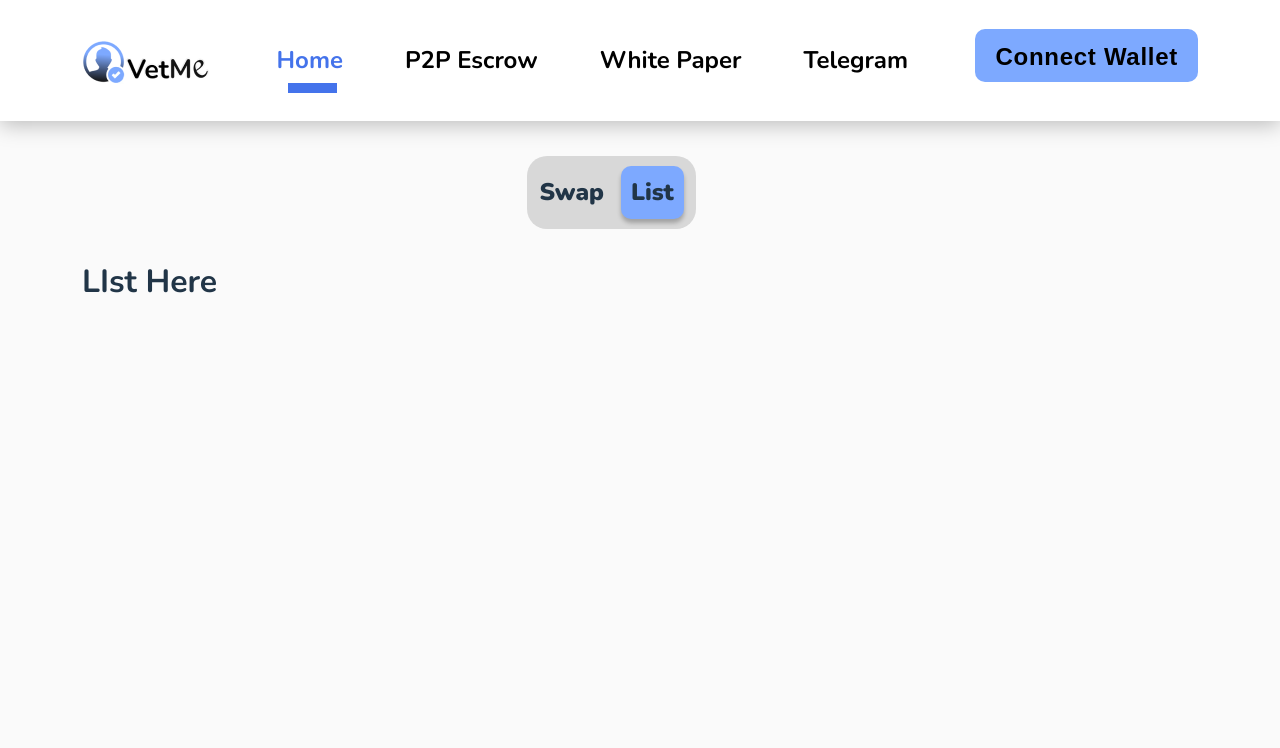
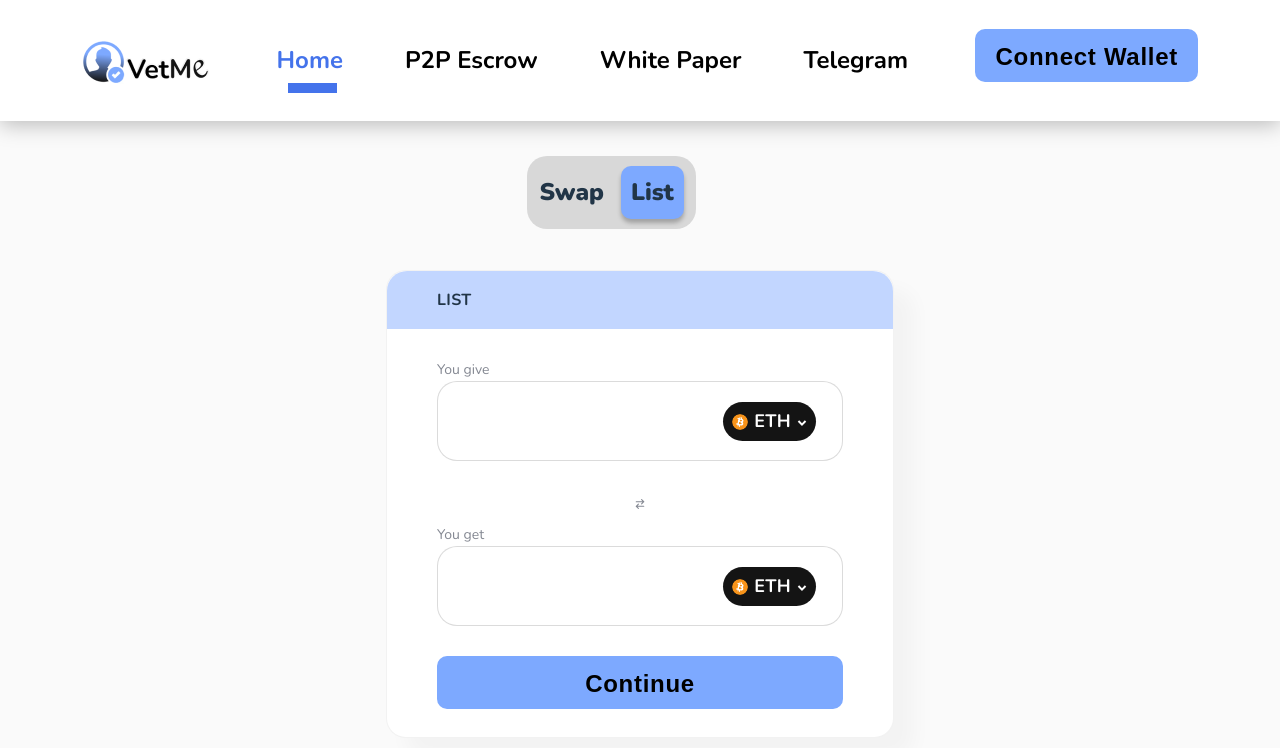
Before and after one commit to Vetme/vetmeOtcClient, a React (Vite) app: page / in a window 1280 px wide. Shown: the top 748 px of the page. Built offline with nearby package versions, Linux system fonts and the light colour scheme.

Commit message:
List card

```diff
--- /dev/null
+++ b/src/components/Card/ListCard.tsx
@@ -0,0 +1,102 @@
+import React from "react";
+import styled, { css } from "styled-components";
+import { Divider, Flex, IconWrapper, Spacer, Text, TokenBadge } from "..";
+import { Button } from "../Button";
+import { Send, Swap } from "../Icons";
+
+const SwapContainer = styled.div`
+  background: #ffffff;
+  border: 1px solid rgba(0, 0, 0, 0.05);
+  box-shadow: 20px 20px 20px rgba(0, 0, 0, 0.03);
+  border-radius: 20px;
+  width: 508px;
+  max-width: 100%;
+  margin-bottom: 114px;
+  margin: auto;
+`;
+const Header = styled.div`
+  background: rgba(125, 169, 255, 0.47);
+  padding: 17px 50px;
+  border-radius: 20px 20px 0px 0px;
+  display: flex;
+  align-items: center;
+  justify-content: space-between;
+`;
+const Body = styled.div`
+  padding: 28px 50px;
+`;
+const InputCon = styled.div`
+  label {
+    font-weight: 500;
+    font-size: 14px;
+    line-height: 19px;
+    color: #848892;
+  }
+`;
+const InputBox = styled.div`
+  display: flex;
+  background: #ffffff;
+  border: 1px solid rgba(0, 0, 0, 0.14);
+  border-radius: 20px;
+  height: 80px;
+  align-items: center;
+  padding: 0px 26px;
+`;
+const Input = styled.input`
+  height: 100%;
+  border: none;
+  outline: none;
+  flex: 1;
+  font-weight: 700;
+  font-size: 40px;
+  width: 30%;
+  color: #8c8c8c;
+`;
+
+const IconWrap = styled.div``;
+
+const ListCard = () => {
+  return (
+    <SwapContainer>
+      <Header>
+        <Text uppercase weight="700" size="16px">
+          List
+        </Text>
+      </Header>
+      <Body>
+        <InputCon>
+          <label htmlFor="">You give</label>
+          <InputBox>
+            <Input type="number" step={0.1} />
+            <div>
+              <TokenBadge symbol="ETH" hasCaret={true} />
+            </div>
+          </InputBox>
+        </InputCon>
+
+        <Spacer height={31} />
+
+        <IconWrapper style={{ textAlign: "center" }} height={10} width={10}>
+          <Swap />
+        </IconWrapper>
+
+        <Spacer height={6} />
+
+        <InputCon>
+          <label htmlFor="">You get</label>
+          <InputBox>
+            <Input type="number" step={0.1} />
+            <div>
+              <TokenBadge symbol="ETH" hasCaret={true} />
+            </div>
+          </InputBox>
+        </InputCon>
+        <Spacer height={30} />
+
+        <Button className="primary block">Continue</Button>
+      </Body>
+    </SwapContainer>
+  );
+};
+
+export default ListCard;
--- a/src/components/Card/index.ts
+++ b/src/components/Card/index.ts
@@ -1 +1,2 @@
 export { default as SwapGrid } from "./SwapGrid";
+export { default as ListCard } from "./ListCard";
--- a/src/components/Icons/index.tsx
+++ b/src/components/Icons/index.tsx
@@ -121,3 +121,18 @@ export const Send = () => (
     />
   </svg>
 );
+
+export const Caret = () => (
+  <svg
+    width="10"
+    height="6"
+    viewBox="0 0 10 6"
+    fill="none"
+    xmlns="http://www.w3.org/2000/svg"
+  >
+    <path
+      d="M5.00081 6.00002L0.757812 1.75702L2.17281 0.343018L5.00081 3.17202L7.82881 0.343018L9.24381 1.75702L5.00081 6.00002Z"
+      fill="white"
+    />
+  </svg>
+);
--- a/src/components/TokenBadge.tsx
+++ b/src/components/TokenBadge.tsx
@@ -1,6 +1,7 @@
 import React from "react";
 import styled from "styled-components";
 import { Spacer, Text } from ".";
+import { Caret } from "./Icons";
 
 const Container = styled.div`
   background: #141414;
@@ -9,6 +10,7 @@ const Container = styled.div`
   align-items: center;
   padding: 6px 9px;
   color: #fff;
+  cursor: pointer;
 `;
 const ImgWrap = styled.div`
   height: 16px;
@@ -25,9 +27,10 @@ const ImgWrap = styled.div`
 interface BadgeI {
   symbol: string;
   icon?: string;
+  hasCaret?: boolean;
 }
 
-const TokenBadge = ({ symbol }: BadgeI) => {
+const TokenBadge = ({ symbol, hasCaret }: BadgeI) => {
   return (
     <Container>
       <ImgWrap>
@@ -37,6 +40,12 @@ const TokenBadge = ({ symbol }: BadgeI) => {
       <Text uppercase weight="700">
         {symbol}
       </Text>
+      <Spacer width={6} />
+      {hasCaret && (
+        <div>
+          <Caret />
+        </div>
+      )}
     </Container>
   );
 };
--- a/src/index.css
+++ b/src/index.css
@@ -1890,3 +1890,16 @@
 .text-nowrap {
   white-space: nowrap !important;
 }
+
+
+/* Chrome, Safari, Edge, Opera */
+input::-webkit-outer-spin-button,
+input::-webkit-inner-spin-button {
+  -webkit-appearance: none;
+  margin: 0;
+}
+
+/* Firefox */
+input[type=number] {
+  -moz-appearance: textfield;
+}
--- a/src/views/home/index.tsx
+++ b/src/views/home/index.tsx
@@ -1,6 +1,6 @@
 import { Container, Flex } from "@/components";
 import { Button } from "@/components/Button";
-import { SwapGrid } from "@/components/Card";
+import { ListCard, SwapGrid } from "@/components/Card";
 import { Filter, Grid, List, Search } from "@/components/Icons";
 import { swaps } from "@/data";
 import React from "react";
@@ -137,7 +137,7 @@ const HomePage = () => {
             </Swap>
           ) : (
             <ListCon>
-              <h1>LIst Here</h1>
+              <ListCard />
             </ListCon>
           )}
         </HomeBody>
```
Also changed, not shown: src/components/List.tsx (deleted, +0 -7 lines).
